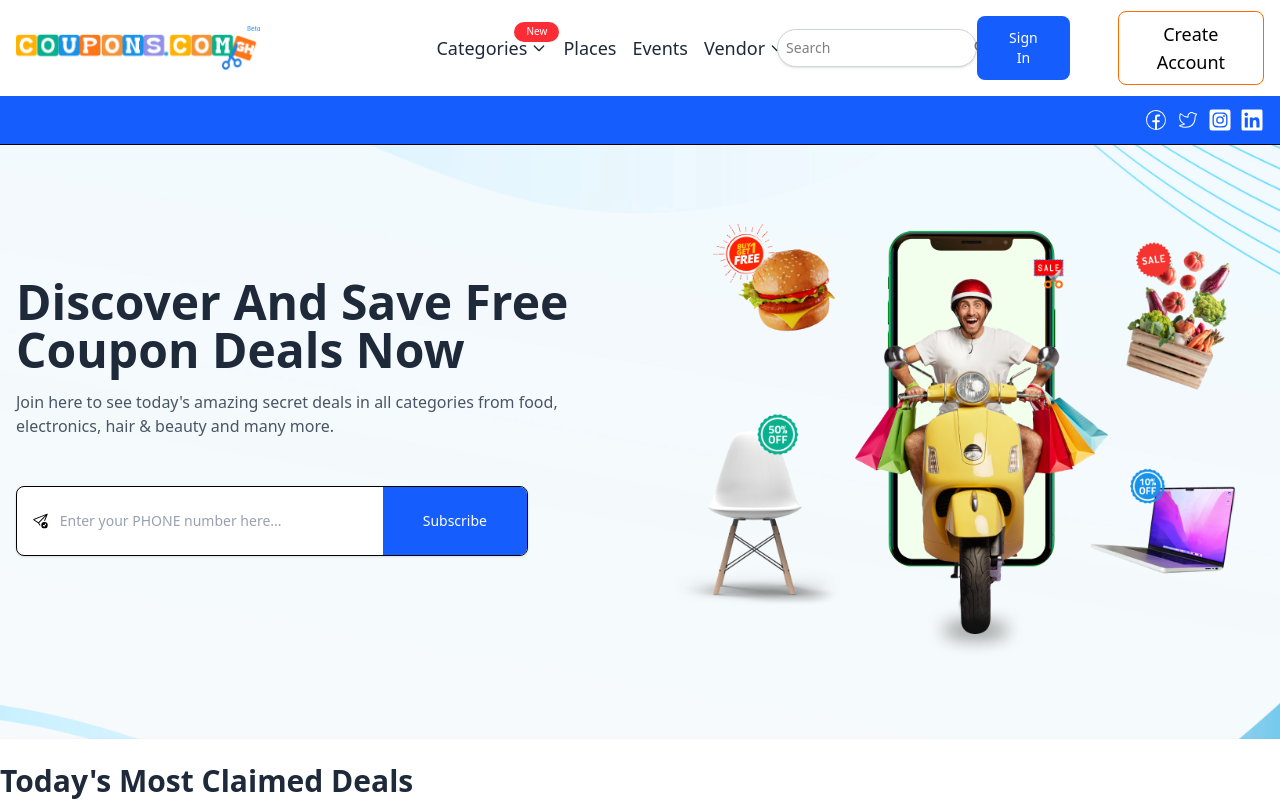
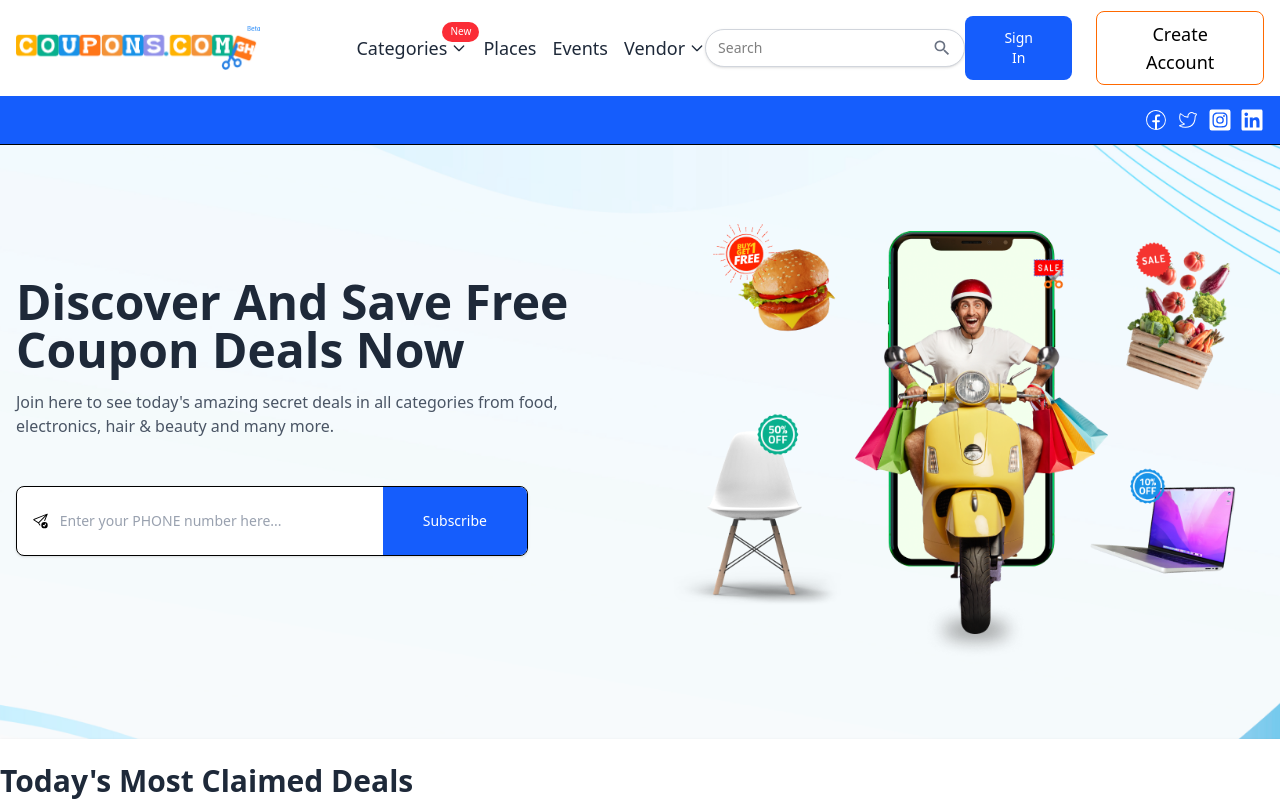
Before and after one commit to hammad9431/Coupons-website, a React (Vite) app: page / in a window 1280 px wide. Shown: the top 801 px of the page. Built offline with nearby package versions, Linux system fonts and the light colour scheme.

Commit message:
Fix navbar layout, center search, responsive header

```diff
--- a/src/Common/Navbar.jsx
+++ b/src/Common/Navbar.jsx
@@ -32,27 +32,27 @@ function Navbar() {
 
       <header   ref={navRef}
        className="fixed top-0 w-full  bg-white z-50 border-b ">
-        <div className=" max-w-350 mx-auto px-4 h-24 flex items-center">
+        <div className=" max-w-350 mx-auto px-4 h-24 flex items-center ">
          <img src={logo} alt="logo" className="h-11" />
 
-          {/* LEFT */}
-          <div className="flex items-center mx-auto xl:ml-44 lg:ml-20 gap-8 ">
-
-            {/* DESKTOP MENU */}
+     <div className="flex-1 flex justify-center xl:ml-24">
   <ul className="hidden lg:flex items-center gap-4 text-lg text-gray-800">
 
-              {/* CATEGORIES */}
+    {/* Categories */}
     <li className="relative">
       <button
-    onClick={() => { setOpenCategories(!openCategories); setOpenCategories2(false); }}
-    className="flex items-center gap-1 cursor-pointer hover:text-blue-600 "
+        onClick={() => {
+          setOpenCategories(!openCategories);
+          setOpenCategories2(false);
+        }}
+        className="flex items-center gap-1 hover:text-blue-600"
       >
         Categories
-    { !openCategories && <span className="absolute -top-3 -right-3 bg-red-500 text-white text-[10px] px-3 py-0.5 rounded-full">
+        {!openCategories && (
+          <span className="absolute -top-3 -right-3 bg-red-500 text-white text-[10px] px-2 py-0.5 rounded-full">
             New
-    </span> }
-
-    {/* Dropdown Arrow */}
+          </span>
+        )}
         <svg
           className={`w-4 h-4 transition-transform ${
             openCategories ? "rotate-180" : ""
@@ -61,28 +61,23 @@ function Navbar() {
           stroke="currentColor"
           viewBox="0 0 24 24"
         >
-      <path
-        strokeLinecap="round"
-        strokeLinejoin="round"
-        strokeWidth={2}
-        d="M19 9l-7 7-7-7"
-      />
+          <path strokeLinecap="round" strokeLinejoin="round" strokeWidth={2} d="M19 9l-7 7-7-7" />
         </svg>
       </button>
     </li>
 
+    <li className="hover:text-blue-600 cursor-pointer">Places</li>
+    <li className="hover:text-blue-600 cursor-pointer">Events</li>
 
-              <li className="cursor-pointer hover:text-blue-600 ">Places</li>
-              <li className="cursor-pointer hover:text-blue-600 ">Events</li>
-              <li className="cursor-pointer hover:text-blue-600 ">
+    <li>
       <button
-    onClick={() => { setOpenCategories2(!openCategories2); setOpenCategories(false); }}
-    className="flex items-center gap-1 cursor-pointer"
+        onClick={() => {
+          setOpenCategories2(!openCategories2);
+          setOpenCategories(false);
+        }}
+        className="flex items-center gap-1 hover:text-blue-600"
       >
         Vendor
-
-
-    {/* Dropdown Arrow */}
         <svg
           className={`w-4 h-4 transition-transform ${
             openCategories2 ? "rotate-180" : ""
@@ -91,42 +86,42 @@ function Navbar() {
           stroke="currentColor"
           viewBox="0 0 24 24"
         >
-      <path
-        strokeLinecap="round"
-        strokeLinejoin="round"
-        strokeWidth={2}
-        d="M19 9l-7 7-7-7"
-      />
+          <path strokeLinecap="round" strokeLinejoin="round" strokeWidth={2} d="M19 9l-7 7-7-7" />
         </svg>
       </button>
     </li>
   </ul>
 </div>
 
-          {/* SEARCH */}
-          <div className="hidden xl:flex mx-auto xl:-ml-2">
-          <div className="hidden xl:flex items-center border border-gray-300 rounded-full  w-50 bg-white shadow-sm">
+
+<div className="hidden xl:flex justify-center ">
+  <div className="flex items-center border border-gray-300 rounded-full w-[260px] bg-white shadow-sm">
     <input
       type="text"
       placeholder="Search"
-              className="flex-1 outline-none text-sm py-2 ml-2"
+      className="flex-1 outline-none text-sm py-2 px-3"
     />
-        <MdOutlineSearch size={20} className="text-gray-500 shrink-0 -ml-4" />
+    <MdOutlineSearch size={20} className="text-gray-500 mr-3" />
   </div>
 </div>
-          {/* RIGHT */}
-          <div className="hidden lg:flex items-center gap-12">
-           <Link to="/signin" >
+
+
+<div className="hidden lg:flex items-center gap-6 flex-1 justify-end">
+  <Link to="/signin">
     <button className="bg-blue-600 text-white px-8 py-3 rounded-lg text-sm
       hover:bg-white hover:border hover:border-blue-600 hover:text-blue-600">
       Sign In
     </button>
   </Link>
-            <button className="border border-orange-500 text-black px-5 py-2 rounded-lg text-lg hover:text-blue-600 cursor-pointer">
+
+  <button className="border border-orange-500 text-black px-5 py-2 rounded-lg text-lg hover:text-blue-600">
     Create Account
   </button>
+</div>
 
-          </div>
+
+          {/* RIGHT */}
+
 
           {/* MOBILE ICON */}
           <button className="lg:hidden text-blue-600" onClick={() => setOpenMenu(!openMenu)}>
@@ -141,7 +136,7 @@ function Navbar() {
       </div>
 
        {openCategories && (
-<div className="top-full -mt-11 w-max md:hidden xl:inline lg:inline bg-[#4776ff] text-white z-40 left-1/2 -translate-x-1/2 absolute">
+<div className="top-full -mt-11 w-max md:hidden hidden xl:inline lg:inline bg-[#4776ff] text-white z-40 left-1/2 -translate-x-1/2 absolute">
   <div className="max-w-300 mx-auto py-4 px-6">
     <div className="grid grid-cols-3  text-md text-left">
 
```
Lines whose indentation alone changed are shown as unchanged.
